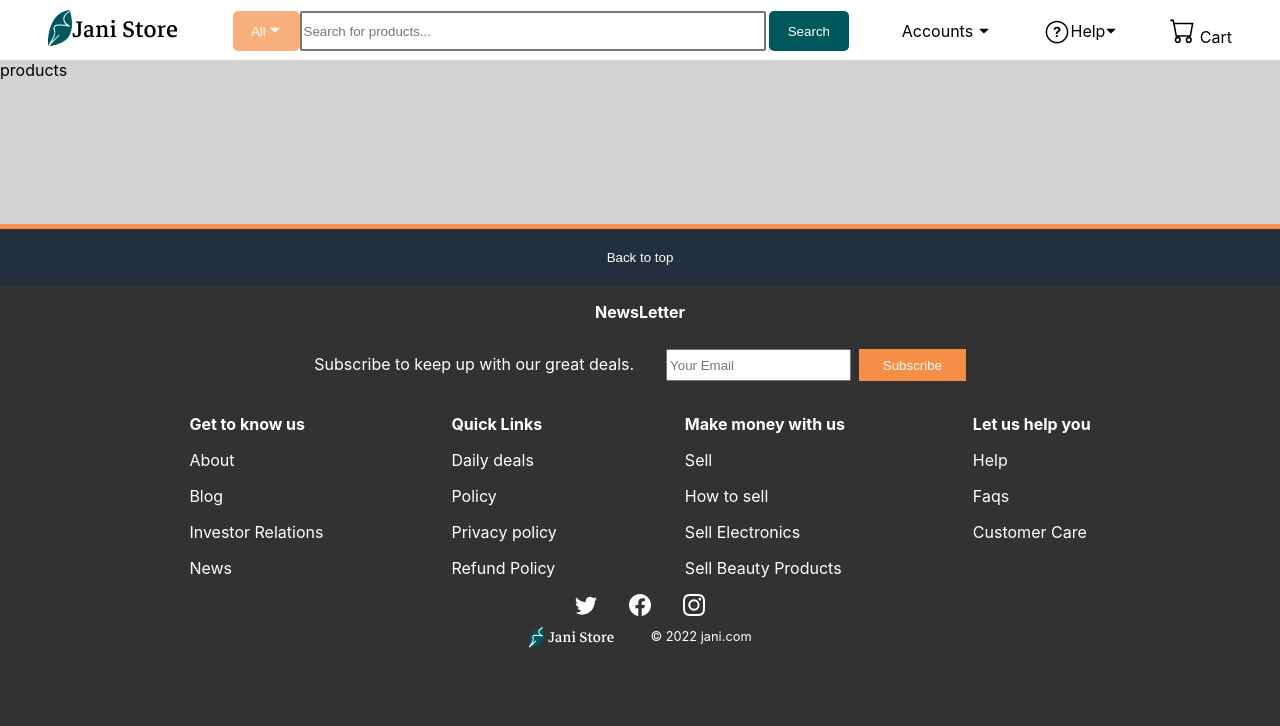
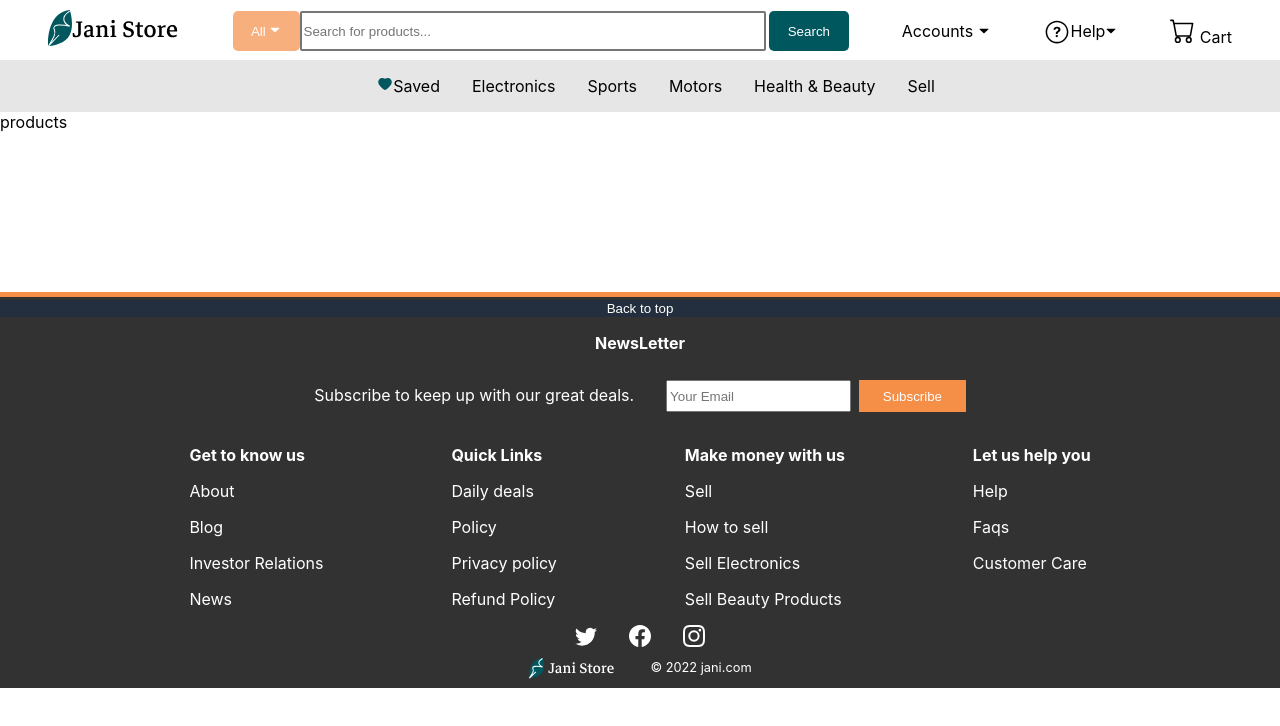
Before and after one commit to RichieMuga/jani-2.0-store, a Next.js app: page / in a window 1280 px wide. Shown: the top 726 px of the page. Built offline with nearby package versions, Linux system fonts and the light colour scheme.

Commit message:
added second navBar

```diff
--- a/components/Footer.js
+++ b/components/Footer.js
@@ -39,9 +39,9 @@ const Footer = () => {
                     <h4>Quick Links</h4>
                     {quickLinks.map((individualLinks) => {
                         return (
-                            <>
+                            <div key={individualLinks.id}>
                                 <p>{individualLinks.text}</p>
-                            </>
+                            </div>
                         )
                     })}
                 </div>
@@ -49,9 +49,9 @@ const Footer = () => {
                     <h4>Make money with us</h4>
                     {makeMoneyWithUs.map((individualLinks) => {
                         return (
-                            <>
+                            <div key={individualLinks.id}>
                                 <p>{individualLinks.text}</p>
-                            </>
+                            </div>
                         )
                     })}
                 </div>
@@ -59,18 +59,18 @@ const Footer = () => {
                     <h4>Let us help you</h4>
                     {letUsHelpYou.map((individualLinks) => {
                         return (
-                            <>
+                            <div key={individualLinks.id}>
                                 <p>{individualLinks.text}</p>
-                            </>
+                            </div>
                         )
                     })}
                 </div>
             </section>
             {/* socials section */}
             <section className="flex_kidogo">
-                <BsTwitter size={22} />
-                <BsFacebook size={22} />
-                <BsInstagram size={22} />
+                <BsTwitter size={22} color="#ffffff" />
+                <BsFacebook size={22} color="#ffffff" />
+                <BsInstagram size={22} color="#ffffff" />
             </section>
             {/* final footer section */}
             <section className='flex_kidogo'>
--- /dev/null
+++ b/components/NavBar2.js
@@ -0,0 +1,30 @@
+import React from 'react'
+import { navBar2 } from '../utils/NavBar'
+import styles from '../styles/NavBar.module.css'
+import styles2 from '../styles/NavBarSecond.module.css'
+
+
+const NavBar2 = () => {
+    return (
+        <div className='background_fullWidth'>
+            <section>
+                <div className={styles2.line_line_1}></div>
+                <div className={styles2.line_line_2}></div>
+                <div className={styles2.line_line_3}></div>
+            </section>
+            <section className={`flex_kidogo ${styles.sectionLinks}`}>
+
+                {navBar2.map((individualLink) => {
+                    return (
+                        <div key={individualLink.id} className='dispFlex_aside'>
+                            <span className='marginTop'> {individualLink.icon}</span>
+                            <p>{individualLink.text}</p>
+                        </div>
+                    )
+                })}
+            </section>
+        </div >
+    )
+}
+
+export default NavBar2
--- a/package.json
+++ b/package.json
@@ -11,6 +11,7 @@
   "dependencies": {
     "next": "12.2.5",
     "react": "18.2.0",
+    "react-burger-menu": "^3.0.8",
     "react-dom": "18.2.0",
     "react-icons": "^4.4.0"
   },
--- a/pages/index.js
+++ b/pages/index.js
@@ -3,6 +3,7 @@ import Image from 'next/image'
 import styles from '../styles/Home.module.css'
 import NavBar from '../components/NavBar'
 import Footer from '../components/Footer'
+import NavBar2 from '../components/NavBar2';
 
 export default function Home() {
   return (
@@ -13,7 +14,18 @@ export default function Home() {
         <link rel="icon" href="/Component-2.ico" />
       </Head>
       <NavBar />
+      <NavBar2 />
       products
+      <br />
+      <br />
+      <br />
+      <br />
+      <br />
+      <br />
+      <br />
+      <br />
+      <br />
+
       {/* body of the project to be here */}
       <Footer />
     </div>
--- a/styles/Footer.module.css
+++ b/styles/Footer.module.css
@@ -1,5 +1,5 @@
 .footer {
-  position: absolute;
+  position: relative;
   bottom: 0;
   height: 72%;
   width: 100%;
--- a/styles/NavBar.module.css
+++ b/styles/NavBar.module.css
@@ -59,3 +59,11 @@
   opacity: 1;
   cursor: pointer;
 }
+
+.sectionLinks {
+  background: var(--greyDefault2);
+  width: 100%;
+}
+.Hearticon {
+  margin-top: 1.2em;
+}
--- /dev/null
+++ b/styles/NavBarSecond.module.css
@@ -0,0 +1,80 @@
+.hamburger-menu {
+  height: 30px;
+  width: 30px;
+  position: fixed;
+  top: 50px;
+  right: 50px;
+  cursor: pointer;
+  display: flex;
+  flex-direction: column;
+  justify-content: space-around;
+}
+.nav-bar {
+  width: 300px;
+  height: 100%;
+  background: darkslategrey;
+  position: fixed;
+  top: 0;
+  right: -300px;
+  display: flex;
+  justify-content: center;
+  align-items: center;
+  border-radius: 20% 0% 0% 70%;
+  transition: right 0.8s cubic-bezier(1, 0, 0, 1);
+}
+.change {
+  right: 0;
+}
+.line {
+  width: 100%;
+  height: 3px;
+  background: red;
+  transition: all 0.8s;
+}
+.change .line-1 {
+  transform: rotateZ(-405deg) translate(-8px, 6px);
+}
+.change .line-2 {
+  opacity: 0;
+}
+.change .line-3 {
+  transform: rotateZ(405deg) translate(-8px, -6px);
+}
+.nav-item {
+  list-style: none;
+  margin: 20px;
+}
+.nav-list {
+  text-align: right;
+}
+.nav-link {
+  text-decoration: none;
+  font-size: 22px;
+  font: weight 300px;
+  color: floralwhite;
+  letter-spacing: 1px;
+  text-transform: uppercase;
+  position: relative;
+  padding: 3px 0;
+}
+.nav-link::before,
+.nav-link::after {
+  content: "";
+  width: 100%;
+  height: 2px;
+  background-color: chocolate;
+  position: absolute;
+  left: 0;
+  transform: scaleX(0);
+  transition: transform 0.5s;
+}
+.nav-link::after {
+  bottom: 0%;
+}
+.nav-link::before {
+  top: 0%;
+}
+.nav-link:hover::before,
+.nav-link:hover::after {
+  transform: scaleX(1);
+}
--- a/styles/globals.css
+++ b/styles/globals.css
@@ -26,7 +26,9 @@ a {
   /* other properties*/
   --borderRadius: 5px;
   --borderRadius2: 2px;
-  --backgroundColor: #d3d3d3;
+  --backgroundColor: #ffffff;
+  --greyDefault: #d3d3d3;
+  --greyDefault2: #e6e6e6;
   --transition: 0.3s ease-in-out all;
   --fluid-width: 90vw;
   /* shadows */
@@ -74,12 +76,20 @@ h4 {
 .dispFlex_aside {
   display: flex;
 }
+.marginTop {
+  margin-top: 1em;
+}
+.background_fullWidth {
+  background: var(--greyDefault2);
+  width: 100%;
+  padding: 0 3em;
+}
 .flex_kidogo {
   display: flex;
   gap: 2em;
   justify-content: center;
   margin: 0 1em;
-  color: var(--font-white);
+  /* color: var(--font-white); */
 }
 .paragraph {
   font-size: 1rem;
@@ -90,6 +100,7 @@ h4 {
 }
 .smallP {
   font-size: 0.8em;
+  color: var(--font-white);
 }
 
 .btn-purple {
--- /dev/null
+++ b/utils/NavBar.js
@@ -0,0 +1,10 @@
+import { AiFillHeart } from "react-icons/ai";
+
+export const navBar2 = [
+    { id: 1, text: 'Saved', path: '/electronics', icon: <AiFillHeart color="#00575d" /> },
+    { id: 2, text: 'Electronics', path: '/electronics' },
+    { id: 3, text: 'Sports', path: '/sports' },
+    { id: 4, text: 'Motors', path: '/motors' },
+    { id: 5, text: 'Health & Beauty', path: '/healthBeauty' },
+    { id: 6, text: 'Sell', path: '/sell' },
+]
```
Also changed, not shown: 2 other files (tests, documents, lock files or other folders).
